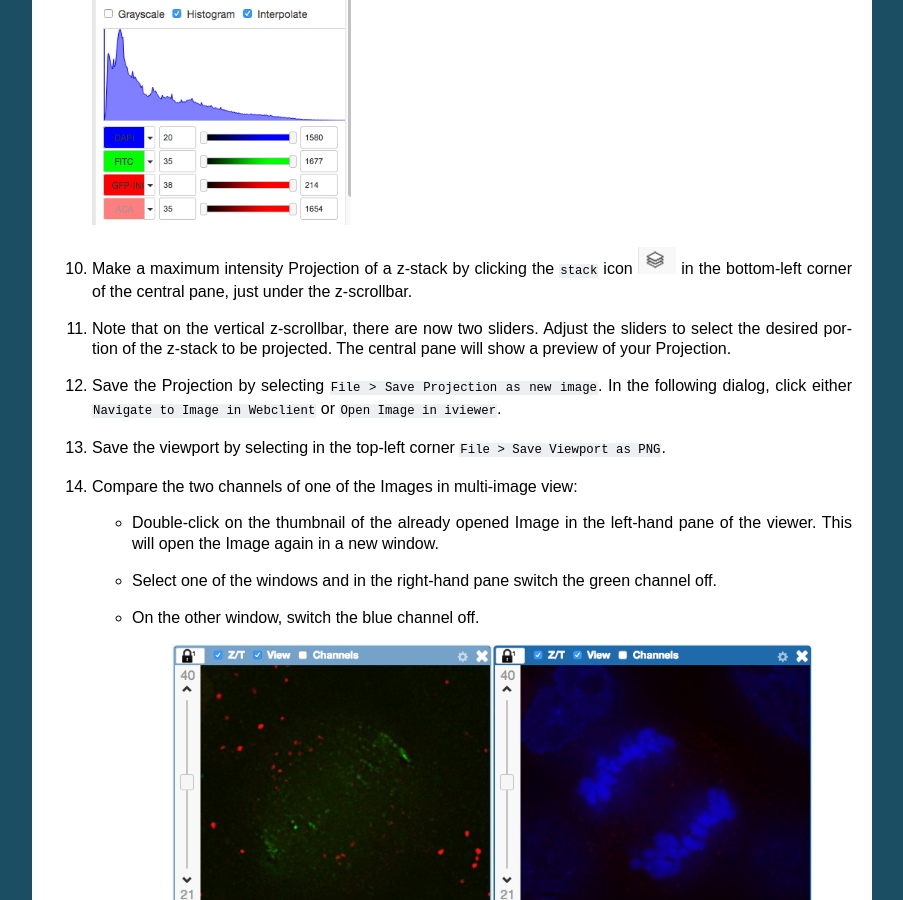
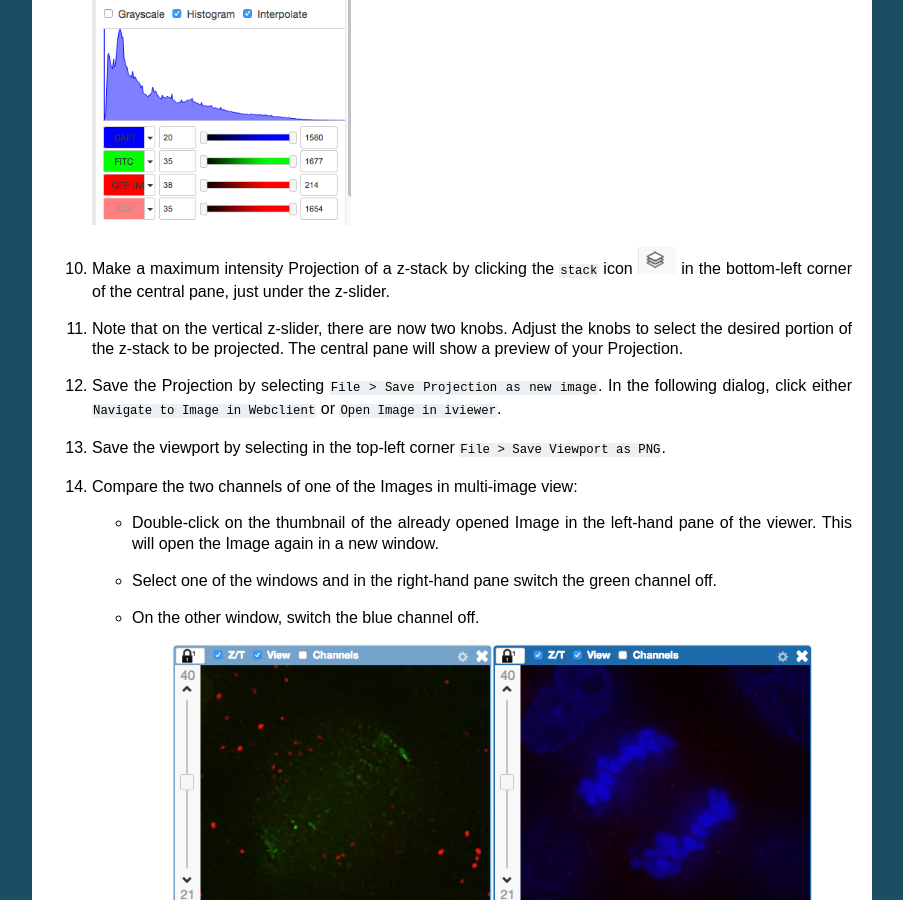
Before and after one commit to ome/omero-guide-iviewer, a Sphinx documentation site: the page built from docs/iviewer_viewing.rst, in a window 1280 px wide and 900 px high, scrolled down 2154 px. Shown: the whole window, without its empty margins (198-1101 px from the left). Built offline with Sphinx 7.4.7, drawn with Linux system fonts in a browser that asks for light colours.

Commit message:
Adjust the terminology, lean towards slider with knobs, cf. Jmaries comment

```diff
--- a/docs/iviewer_viewing.rst
+++ b/docs/iviewer_viewing.rst
@@ -80,9 +80,9 @@ Step-by-Step
 
    |image0b|
 
-#. Make a maximum intensity Projection of a z-stack by clicking the ``stack`` icon |image0c| in the bottom-left corner of the central pane, just under the z-scrollbar.
+#. Make a maximum intensity Projection of a z-stack by clicking the ``stack`` icon |image0c| in the bottom-left corner of the central pane, just under the z-slider.
 
-#. Note that on the vertical z-scrollbar, there are now two sliders. Adjust the sliders to select the desired portion of the z-stack to be projected. The central pane will show a preview of your Projection.
+#. Note that on the vertical z-slider, there are now two knobs. Adjust the knobs to select the desired portion of the z-stack to be projected. The central pane will show a preview of your Projection.
 
 #. Save the Projection by selecting ``File > Save Projection as new image``. In the following dialog, click either ``Navigate to Image in Webclient`` or ``Open Image in iviewer``.
 
```
